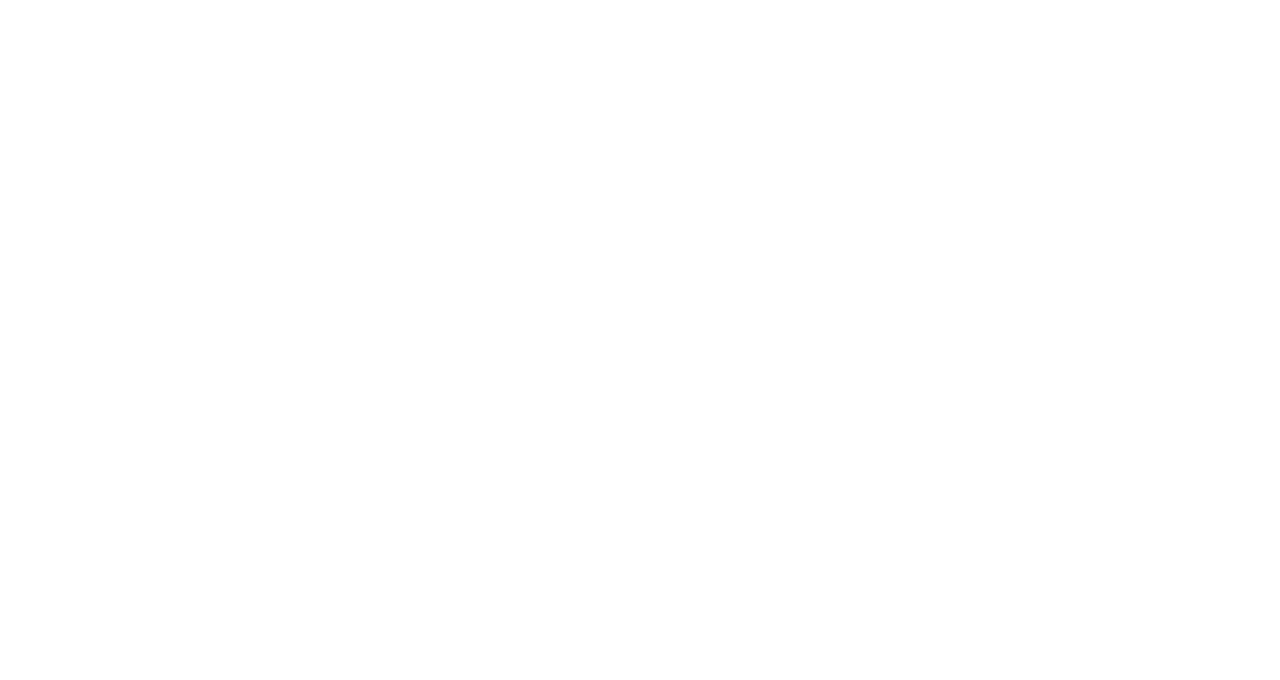
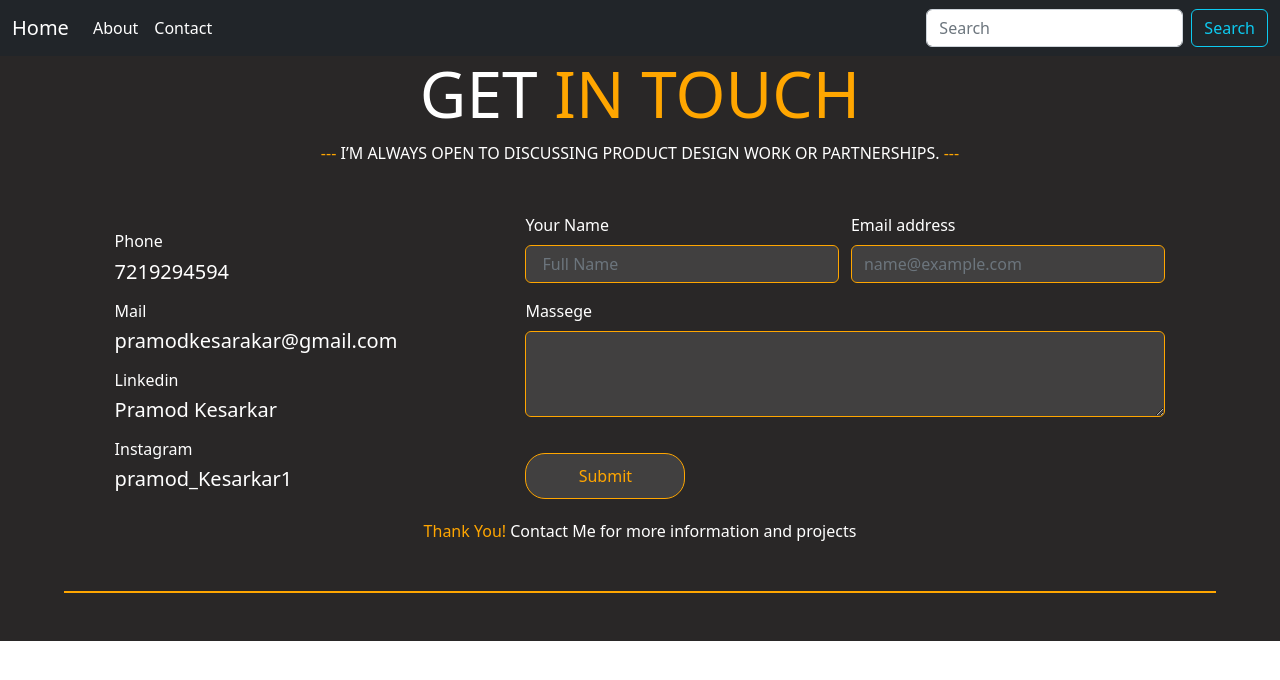
Before and after one commit to PRAMOD222/mywebsite, a plain HTML site: page contact.html in a window 1280 px wide. Drawn offline with nearby package versions, Linux system fonts and the light colour scheme.

Commit message:
working website for pc

```diff
--- a/contact.html
+++ b/contact.html
@@ -0,0 +1,101 @@
+<!doctype html>
+<html lang="en">
+
+<head>
+    <meta charset="utf-8">
+    <meta name="viewport" content="width=device-width, initial-scale=1">
+    <title>MyInfo</title>
+    <link rel="stylesheet" href="style.css">
+    <link href="https://cdn.jsdelivr.net/npm/bootstrap@5.2.2/dist/css/bootstrap.min.css" rel="stylesheet"
+        integrity="sha384-Zenh87qX5JnK2Jl0vWa8Ck2rdkQ2Bzep5IDxbcnCeuOxjzrPF/et3URy9Bv1WTRi" crossorigin="anonymous">
+</head>
+
+<body>
+    <div class="navmain">
+        <nav class="navbar navbar-dark navbar-expand-lg bg-dark">
+            <div class="container-fluid">
+                <a class="navbar-brand" href="/">Home</a>
+                <button class="navbar-toggler" type="button" data-bs-toggle="collapse"
+                    data-bs-target="#navbarSupportedContent" aria-controls="navbarSupportedContent"
+                    aria-expanded="false" aria-label="Toggle navigation">
+                    <span class="navbar-toggler-icon"></span>
+                </button>
+                <div class="collapse navbar-collapse" id="navbarSupportedContent">
+                    <ul class="navbar-nav me-auto mb-2 mb-lg-0">
+                        <li class="nav-item">
+                            <a class="nav-link active" aria-current="page" href="about.html">About</a>
+                        </li>
+                        <li class="nav-item">
+                            <a class="nav-link active" aria-current="page" href="contact.html">Contact</a>
+                        </li>
+                    </ul>
+                    <form class="d-flex" role="search">
+                        <input class="form-control me-2" type="search" placeholder="Search" aria-label="Search">
+                        <button class="btn btn-outline-info" type="submit">Search</button>
+                    </form>
+                </div>
+            </div>
+        </nav>
+    </div>
+    <div class="contact">
+        <div class="conh">
+            <h2 class="conh1">GET <span class="conh2">IN TOUCH</span></h2>
+        </div>
+        <div class="conhsub">
+            <p><span class="headtext2">---</span> I’M ALWAYS OPEN TO DISCUSSING PRODUCT DESIGN WORK OR PARTNERSHIPS.
+                <span class="headtext2">---</span></p>
+        </div>
+        <div class="con1">
+            <div class="coninfo">
+                <div class="phone">
+                    <h6 class="phhead">Phone</h6>
+                    <h5 class="phno">7219294594</h5>
+                </div>
+                <div class="mail acc">
+                    <h6 class="mailhead">Mail</h6>
+                    <h5 class="mailid">pramodkesarakar@gmail.com</h5>
+                </div>
+                <div class="linkedin acc">
+                    <h6 class="lkhead">Linkedin</h6>
+                    <h5 class="lkid">Pramod Kesarkar</h5>
+                </div>
+                <div class="insta acc">
+                    <h6 class="lkhead">Instagram</h6>
+                    <h5 class="lkid">pramod_Kesarkar1</h5>
+                </div>
+            </div>
+            <div class="conform">
+                <div class="mb-3" style="display: flex; ">
+                    <div class="formlable" style="margin-right:6px ;">
+                        <label for="exampleFormControlInput1" class="form-label">Your Name</label>
+                        <input style="background-color:rgb(65, 64, 64); border: 1px solid rgb(255, 166, 0);" type="text"
+                            class="form-control" id="exampleFormControlInput1" placeholder=" Full Name">
+                    </div>
+                    <div class="formlable" style="margin-left:6px ;">
+                        <label for="exampleFormControlInput1" class="form-label">Email address</label>
+                        <input style="background-color:rgb(65, 64, 64); border: 1px solid rgb(255, 166, 0);" type="email"
+                            class="form-control" id="exampleFormControlInput1" placeholder="name@example.com">
+                    </div>
+                </div>
+                <div class="mb-3">
+                    <label for="exampleFormControlTextarea1" class="form-label">Massege</label>
+                    <textarea style="background-color:rgb(65, 64, 64); border: 1px solid rgb(255, 166, 0);"
+                        class="form-control" id="exampleFormControlTextarea1" rows="3"></textarea>
+                </div>
+                <div class="fomb">
+                    <button type="button" class="button b2" >Submit</button>
+                </div>
+            </div>
+        </div>
+        <div class="msgend">
+            <p><span class="msgend1">Thank You! </span>Contact Me for more information and projects</p>
+        </div>
+        <div class="linebg">
+
+            <p class="line"></p>
+        </div>
+
+    </div>
+</body>
+
+</html>
--- a/style.css
+++ b/style.css
@@ -72,14 +72,14 @@
     color: white;
 }
 .b2{
-    background-color:  rgb(15, 15, 15);
+    background-color:  rgb(65, 64, 64);
     color:rgb(255, 166, 0);
     border: 1px solid rgb(255, 166, 0);
     text-decoration: none;
 }
 
 .b1:hover{
-    background-color:rgb(92, 92, 92);
+    background-color:rgb(65, 64, 64);
 }
 
 .b2:hover{
@@ -226,3 +226,69 @@
     align-items: center;
     padding: 2rem;
 }
+.contact{
+    background-color: rgb(41, 39, 39);
+    color: white;
+}
+.conh{
+    display: flex;
+    justify-content: center;
+    justify-items: center;
+}
+.conhsub{
+    display: flex;
+    justify-content: center;
+    justify-items: center;
+}
+.conh1{
+    font-size: 4rem;
+}
+.conh2{
+    font-size: 4rem;
+    color: rgb(255, 166, 0);
+}
+.con1{
+    display: flex;
+    justify-content: center;
+    align-items: center;
+    margin-top: 2rem;
+
+}
+.coninfo{
+    margin: 0px 4rem;
+}
+.conform{
+    width: 40rem;
+    margin: 0px 4rem;
+}
+.fomb{
+    padding: 20px 0px;
+}
+.acc{
+    margin-top: 18px;
+}
+.formlable{
+    width: 49%;
+}
+.bot{
+    width: 1rem;
+}
+.msgend{
+    display: flex;
+    justify-content: center;
+    align-items: center;
+    padding-bottom: 2rem;
+}
+.msgend1{
+    color: rgb(255, 166, 0);
+}
+.line{
+    border-bottom: 2px solid rgb(255, 166, 0);
+    margin-bottom: 2rem;
+}
+.linebg{
+    background-color: rgb(41, 39, 39);
+    padding-bottom: 1rem;
+    margin-left: 4rem;
+    margin-right: 4rem;
+}
```
Also changed, not shown: about.html (+2 -11 lines), index.html (+2 -5 lines), facebook.svg (added), twitter.svg (added), youtube.svg (added).
